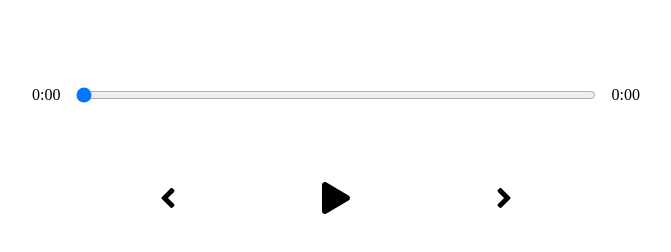
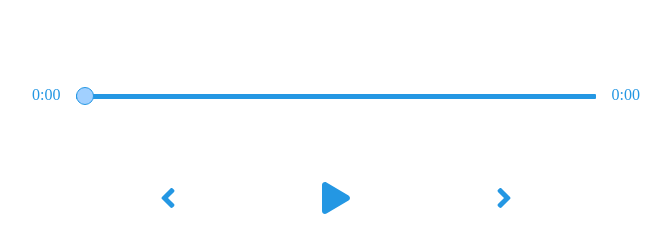
Before and after one commit to ardianreshani/Music-PlayerReactJs, a React (Create React App) app in the folder music-player/: page / in a window 1280 px wide. Shown: the part 410-662 px from the top of the page, without its empty margins (304-975 px from the left). Built offline with nearby package versions, Linux system fonts and the light colour scheme.

Commit message:
input[range]

```diff
--- a/music-player/src/styles/_player.scss
+++ b/music-player/src/styles/_player.scss
@@ -4,10 +4,12 @@
   flex-direction: column;
   align-items: center;
   justify-content: space-between;
+  color: #2497e3;
 }
 .time-control {
   width: 50%;
   display: flex;
+
   input {
     width: 100%;
     padding: 1rem 0rem;
@@ -22,7 +24,97 @@
   justify-content: space-between;
   align-items: center;
   padding: 1rem;
+
   svg {
     cursor: pointer;
   }
 }
+input[type="range"] {
+  height: 25px;
+  -webkit-appearance: none;
+  margin: 10px 0;
+  width: 100%;
+}
+input[type="range"]:focus {
+  outline: none;
+}
+input[type="range"]::-webkit-slider-runnable-track {
+  width: 100%;
+  height: 5px;
+  cursor: pointer;
+  animate: 0.2s;
+  box-shadow: 0px 0px 0px #000000;
+  background: #2497e3;
+  border-radius: 1px;
+  border: 0px solid #000000;
+}
+input[type="range"]::-webkit-slider-thumb {
+  box-shadow: 0px 0px 0px #000000;
+  border: 1px solid #2497e3;
+  height: 18px;
+  width: 18px;
+  border-radius: 25px;
+  background: #a1d0ff;
+  cursor: pointer;
+  -webkit-appearance: none;
+  margin-top: -7px;
+}
+input[type="range"]:focus::-webkit-slider-runnable-track {
+  background: #2497e3;
+}
+input[type="range"]::-moz-range-track {
+  width: 100%;
+  height: 5px;
+  cursor: pointer;
+  animate: 0.2s;
+  box-shadow: 0px 0px 0px #000000;
+  background: #2497e3;
+  border-radius: 1px;
+  border: 0px solid #000000;
+}
+input[type="range"]::-moz-range-thumb {
+  box-shadow: 0px 0px 0px #000000;
+  border: 1px solid #2497e3;
+  height: 18px;
+  width: 18px;
+  border-radius: 25px;
+  background: #a1d0ff;
+  cursor: pointer;
+}
+input[type="range"]::-ms-track {
+  width: 100%;
+  height: 5px;
+  cursor: pointer;
+  animate: 0.2s;
+  background: transparent;
+  border-color: transparent;
+  color: transparent;
+}
+input[type="range"]::-ms-fill-lower {
+  background: #2497e3;
+  border: 0px solid #000000;
+  border-radius: 2px;
+  box-shadow: 0px 0px 0px #000000;
+}
+input[type="range"]::-ms-fill-upper {
+  background: #2497e3;
+  border: 0px solid #000000;
+  border-radius: 2px;
+  box-shadow: 0px 0px 0px #000000;
+}
+input[type="range"]::-ms-thumb {
+  margin-top: 1px;
+  box-shadow: 0px 0px 0px #000000;
+  border: 1px solid #2497e3;
+  height: 18px;
+  width: 18px;
+  border-radius: 25px;
+  background: #a1d0ff;
+  cursor: pointer;
+}
+input[type="range"]:focus::-ms-fill-lower {
+  background: #2497e3;
+}
+input[type="range"]:focus::-ms-fill-upper {
+  background: #2497e3;
+}
```
